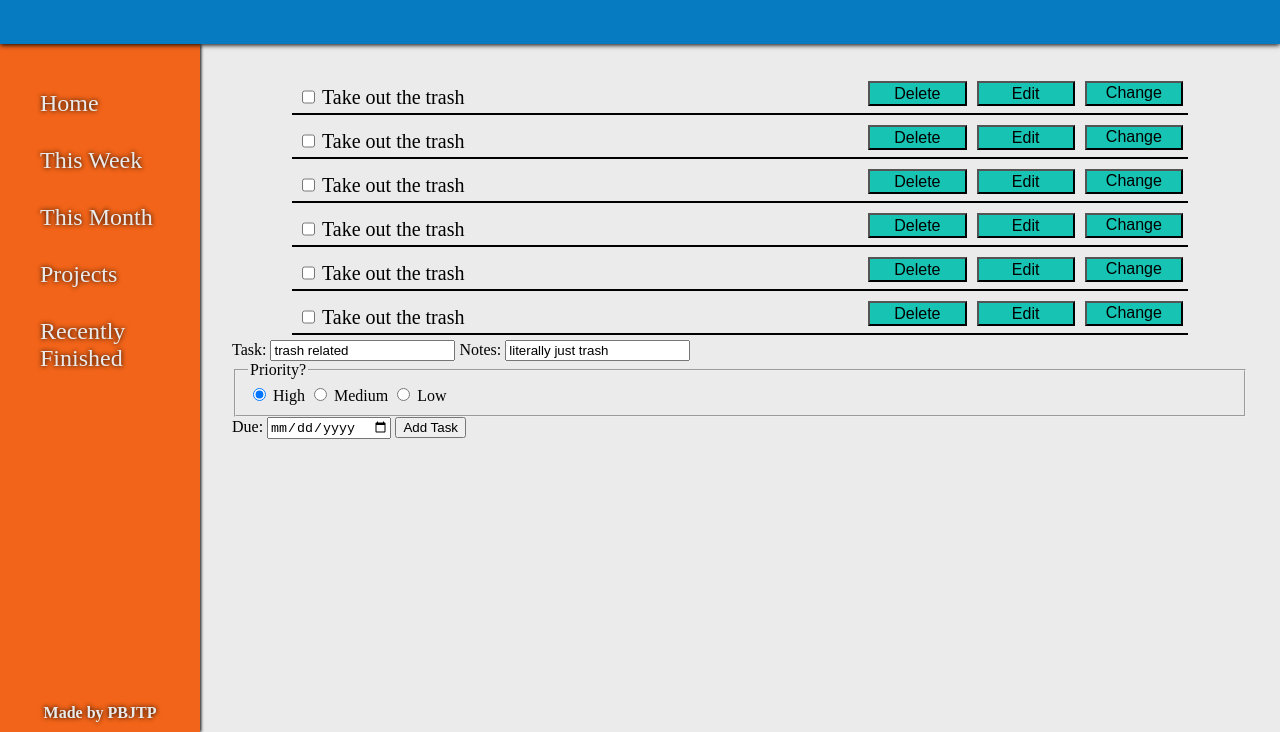
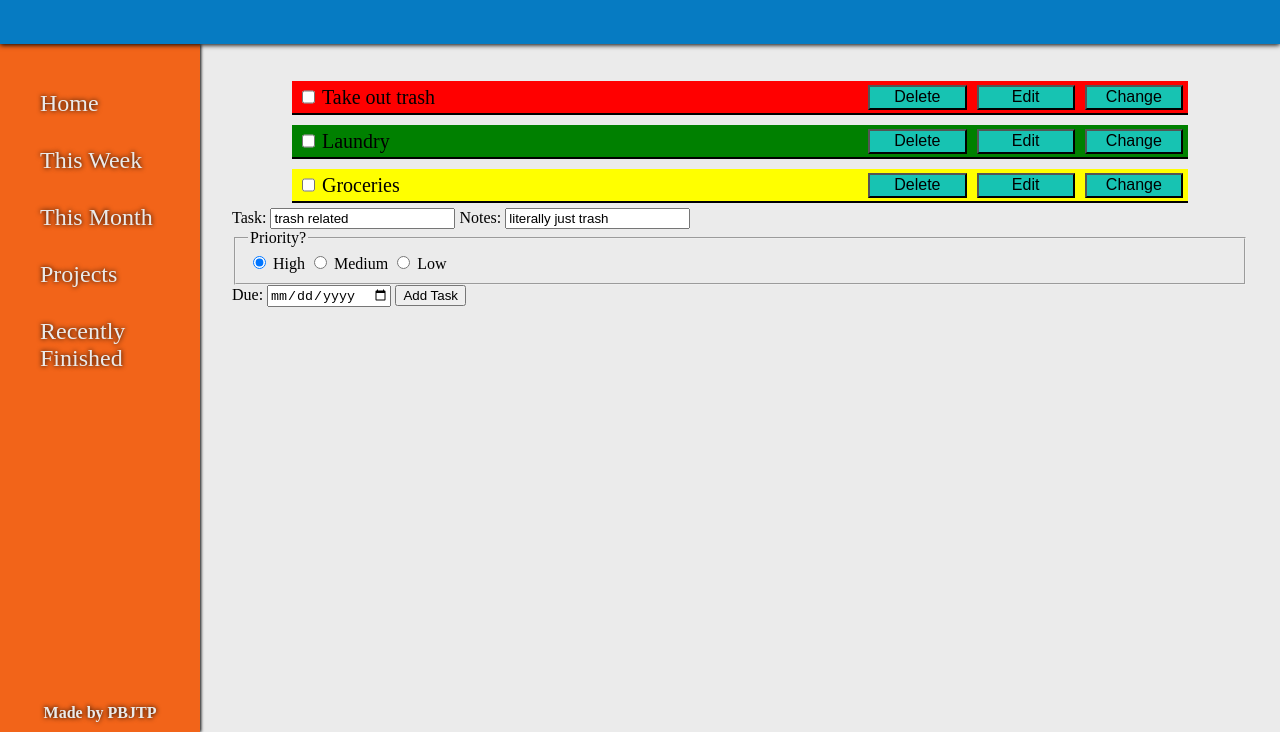
Before and after one commit to PBJTP/todo, a website built with webpack: page dist/index.html in a window 1280 px wide. Shown: the part 106-838 px from the top of the page. Built offline with nearby package versions, Linux system fonts and the light colour scheme.

Commit message:
Add color coded priority. Add delete button
Removed module capabilites on accident. Fix later

```diff
--- a/src/index.js
+++ b/src/index.js
@@ -1,13 +1,23 @@
-import render from "./updateDom";
 //global variables
-let myTasks = [];
+let myTasks = [{
+    task: 'Take out trash',
+    notes: 'trash related',
+    date: 'today',
+    priority: 'h',
+},
+{
+    task: 'Laundry',
+    notes: 'clothes related',
+    date: 'tomorrow',
+    priority: 'l',
+},
+{
+    task: 'Groceries',
+    notes: 'food related',
+    date: 'yesterday',
+    priority: 'm',
+}];
 const form = document.getElementById('form');
-
-
-// //Factory function for task creation
-// function createTask(task, notes, priority, date) {
-//     return {task, notes, priority, date};
-// };
 
 //submit task, create object, add to array
 form.addEventListener('submit', (e) => {
@@ -16,7 +26,7 @@ form.addEventListener('submit', (e) => {
     const data = Object.fromEntries(formData);
     myTasks.push(data);
     addId();
-    addTask(data.task, data.notes, data.priority, data.date);
+    render();
 });
 
 
@@ -30,7 +40,60 @@ function addId() {
     console.log(myTasks);
 };
 
-function addTask(task, notes, priority, date) {
+function render() {
     const container = document.querySelector('.content');
-    container.appendChild(render(task, notes, priority, date));
+    container.innerHTML = "";
+    myTasks.map((tasks, index) => {
+        console.log(tasks);
+        console.log(index);
+        const div = document.createElement('div');
+        const checkBox = document.createElement('input');
+        const p = document.createElement('p');
+        const dlt = document.createElement('button');
+        const edit = document.createElement('button');
+        const due = document.createElement('button');
+
+        div.classList.add('task');
+        checkBox.type = 'checkbox';
+        p.textContent = myTasks[index].task;
+        dlt.textContent = 'Delete';
+        dlt.classList.add('delete');
+        edit.textContent = 'Edit';
+        due.textContent = 'Change Due';
+
+        if (myTasks[index].priority == 'h') {
+            div.classList.add('high-priority');
+        } else if (myTasks[index].priority == 'm') {
+            div.classList.add('medium-priority');
+        } else if (myTasks[index].priority == 'l') {
+            div.classList.add('low-priority');
+        };
+
+
+        div.appendChild(checkBox);
+        div.appendChild(p);
+        div.appendChild(dlt);
+        div.appendChild(edit);
+        div.appendChild(due);
+
+        container.appendChild(div);
+
+    });
+
+    deleteTasks();
+
+    return container;
+}
+
+function deleteTasks() {
+    const matches = document.querySelectorAll('.delete');
+    matches.forEach((item, index) => {
+        item.addEventListener('click', () => {
+            myTasks.splice(index, 1);
+            console.log(myTasks);
+            render();
+        })
+    })
 };
+
+render();
--- a/src/updateDom.js
+++ b/src/updateDom.js
@@ -1,4 +1,10 @@
-function render(task, note, priority, date) {
+import {myTasks} from './index.js';
+
+function render() {
+    console.log(myTasks);
+    const container = document.querySelector('.content');
+    container.innerHTML = "";
+    for (let i = 0; i < myTasks.length; i++) {
         const div = document.createElement('div');
         const checkBox = document.createElement('input');
         const p = document.createElement('p');
@@ -8,7 +14,7 @@ function render(task, note, priority, date) {
 
         div.classList.add('task');
         checkBox.type = 'checkbox';
-    p.textContent = task;
+        p.textContent = myTasks[i].task;
         dlt.textContent = 'Delete';
         edit.textContent = 'Edit';
         due.textContent = 'Change Due';
@@ -19,7 +25,11 @@ function render(task, note, priority, date) {
         div.appendChild(edit);
         div.appendChild(due);
 
-    return div;
+        container.appendChild(div);
+    };
+
+    return container;
 }
 
+
 export default render;
```
Also changed, not shown: dist/index.html, dist/main.js, dist/style.css. Lines whose indentation alone changed are shown as unchanged.
